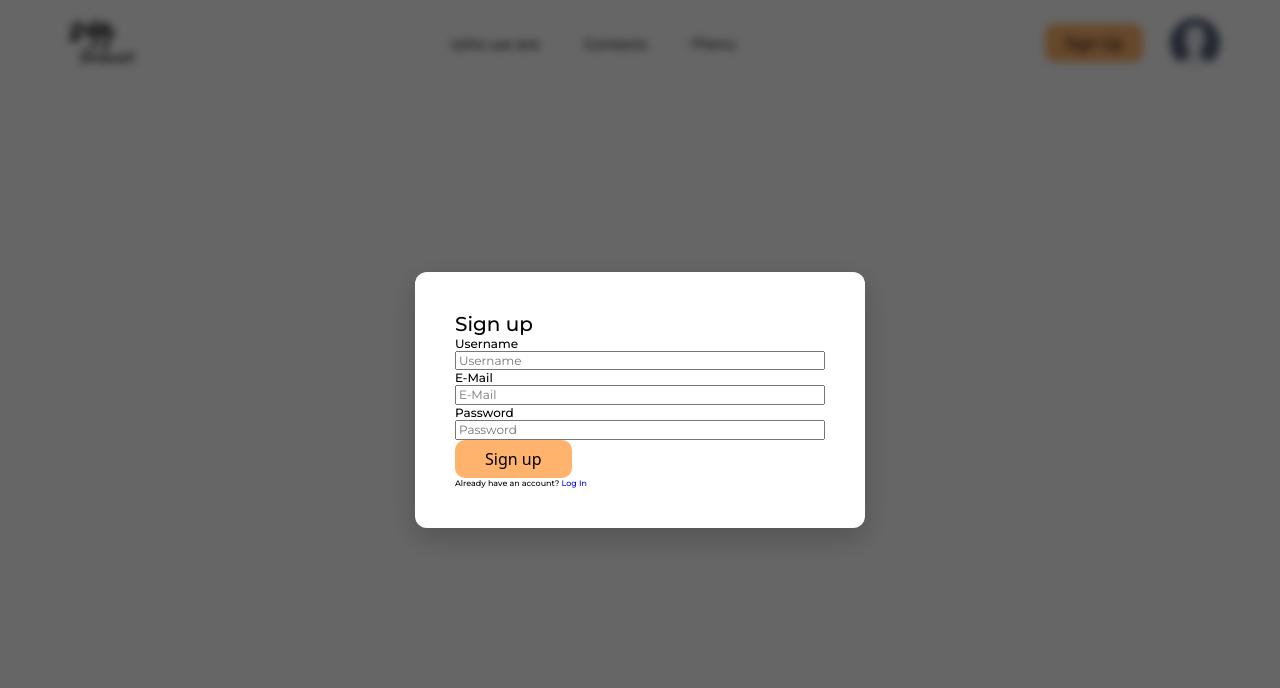
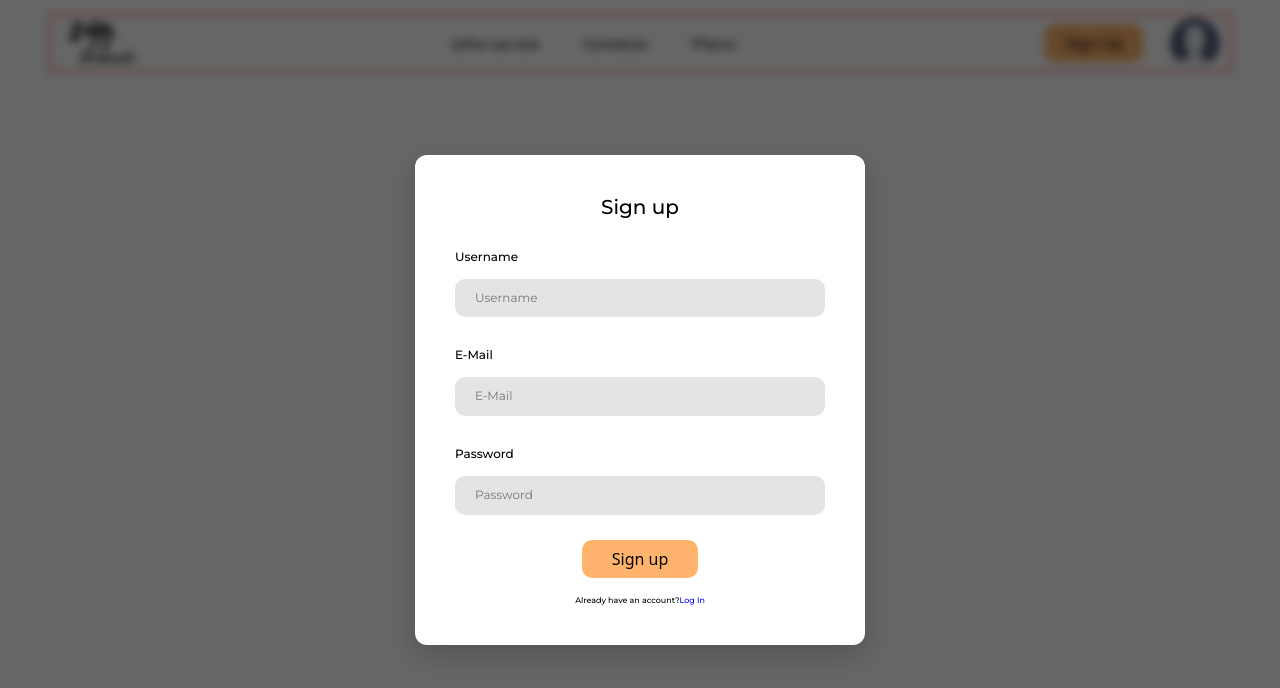
Before and after one commit to novosadnazar/weather-project, a React (Vite) app: page / in a window 1280 px wide. Both pictures are taken after a click on the button "Sign Up". Shown: the top 688 px of the page. Built offline with nearby package versions, Linux system fonts and the light colour scheme; a web font is replaced by a local one.

Commit message:
creating modall

```diff
--- a/src/components/Modal/Modal.jsx
+++ b/src/components/Modal/Modal.jsx
@@ -1,15 +1,32 @@
-import { useState } from "react";
+import { useState, useEffect } from "react";
 import style from "./Modal.module.css";
 import { createPortal } from "react-dom";
 const rootModal = document.querySelector("#root-modal")
 
 const Modal = ({onToggle}) => {
-    const [isModalOpen, setIsModalOpen]= useState(false)
+//   const [isModalOpen, setIsModalOpen] = useState(false);
 
 
+  useEffect(() => {
+    const handleEsc = (event) => {
+      if (event.key === "Escape") {
+        onToggle();
+      }
+    };
+    window.addEventListener("keydown", handleEsc);
+    return () => {
+      window.removeEventListener("keydown", handleEsc);
+    };
+  }, [onToggle]);
+
+  const handleBackdropClick = (event) => {
+    if (event.target === event.currentTarget) {
+      onToggle();
+    }
+  };
 
   return createPortal(
-      <div className={style.backdrop}>
+    <div className={style.backdrop} onClick={handleBackdropClick}>
       <div className={style.modal}>
         <h2 className={style.modalTitle}>Sign up</h2>
         <form>
@@ -19,6 +36,7 @@ const Modal = ({onToggle}) => {
               type="text"
               placeholder="Username"
               className={style.modalInput}
+              required
             />
           </label>
           <label className={style.modalLabel}>
@@ -27,6 +45,7 @@ const Modal = ({onToggle}) => {
               type="text"
               placeholder="E-Mail"
               className={style.modalInput}
+              required
             />
           </label>
           <label className={style.modalLabel}>
@@ -35,6 +54,7 @@ const Modal = ({onToggle}) => {
               type="Password"
               placeholder="Password"
               className={style.modalInput}
+              required
             />
           </label>
           <button type="submit" className={style.modalBtn} onClick={onToggle}>
--- a/src/components/Modal/Modal.module.css
+++ b/src/components/Modal/Modal.module.css
@@ -53,7 +53,9 @@ font-family: "Montserrat Alternates";
 font-size: 20px;
 font-weight: 500;
 line-height: normal;
-
+display: flex;
+justify-content: center;
+margin-bottom: 17px;
 }
 
 .modalLabel{
@@ -65,11 +67,21 @@ font-weight: 500;
 line-height: normal;
 display: flex;
 flex-direction: column;
-
+margin-top: 30px;
 }
 
 
 .modalInput{
+    padding-top: 12px;
+    padding-bottom: 13px;
+    padding-left: 20px;
+    display: flex;
+    outline: none;
+  border-radius: 10px;
+background: #E4E4E4;
+outline: none;
+border: none;
+margin-top: 15px;
 
 }
 
@@ -81,7 +93,9 @@ gap: 10px;
 border-radius: 10px;
 background-color: #FFB36C;
 transition: background-color 0.5s ease;
-
+margin: 0 auto;
+display: flex;
+margin-top: 25px;
 }
 
 .modalBtn:hover {
@@ -97,4 +111,8 @@ font-size: 8px;
 font-style: normal;
 font-weight: 500;
 line-height: normal;
+display: flex;
+justify-content: center;
+align-items: center;
+margin-top: 17px;
 }
--- a/src/index.css
+++ b/src/index.css
@@ -6,7 +6,7 @@
   margin-right: auto;
   padding-left: 10px;
   padding-right: 10px;
-
+  outline: 1px solid red;
 
   max-width: 333px;
 }
```
Lines whose indentation alone changed are shown as unchanged.
